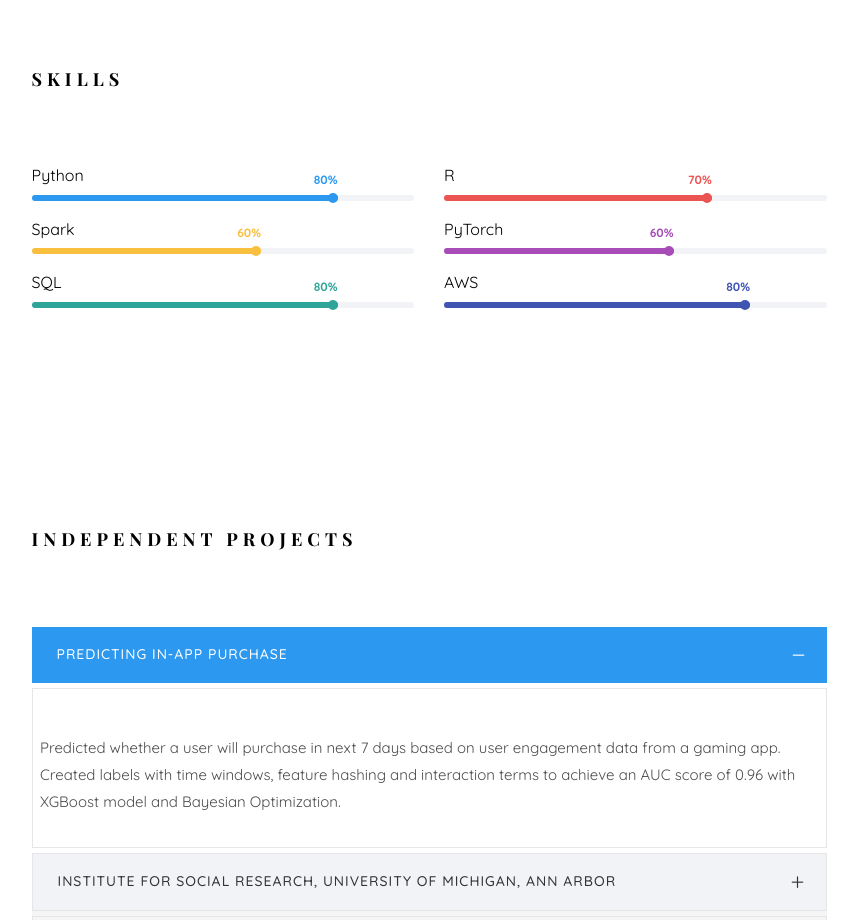
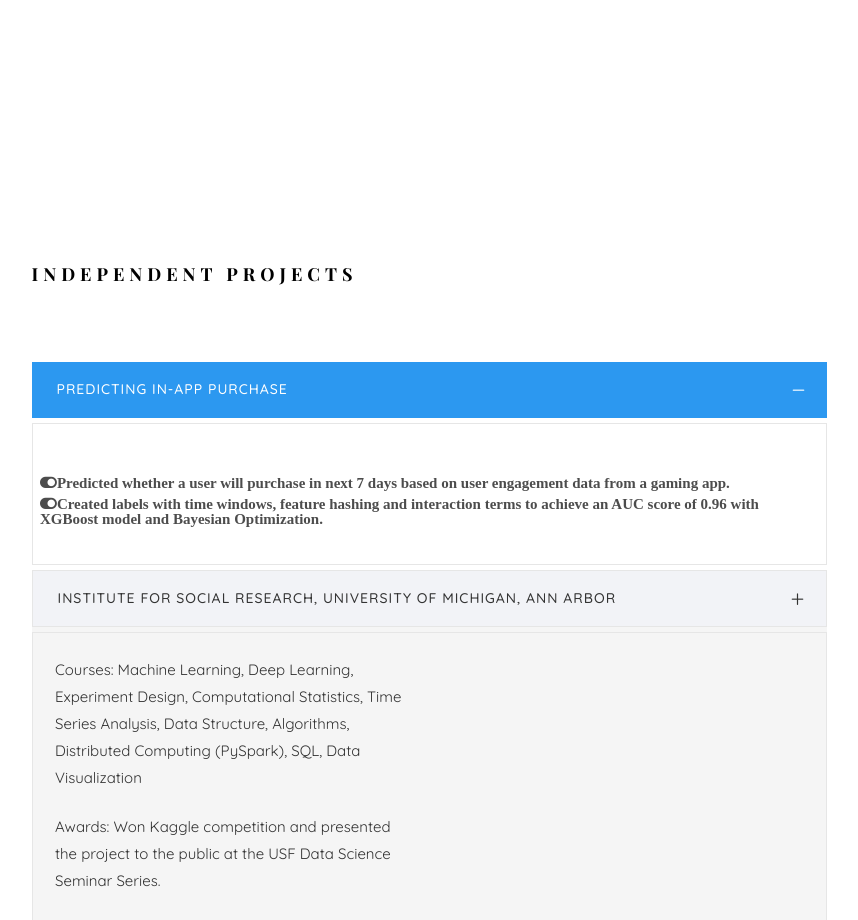
Before and after one commit to jenshou/jenshou.github.io, a plain HTML site: page index.html in a window 1280 px wide. Shown: the part 2045-2965 px from the top of the page, without its empty margins (361-1219 px from the left). Drawn offline with nearby package versions, Linux system fonts and the light colour scheme; files whose address does not match are found by name; a web font is replaced by a local one.

Commit message:
bul pointz

```diff
--- a/index.html
+++ b/index.html
@@ -241,82 +241,83 @@ Copyright &copy;<script>document.write(new Date().getFullYear());</script> All r
 			</section>
 
 			<section class="colorlib-skills" data-section="skills">
-				<div class="colorlib-narrow-content">
-					<div class="row">
-						<div class="col-md-6 col-md-offset-3 col-md-pull-3 animate-box" data-animate-effect="fadeInLeft">
 
-							<h2 class="colorlib-heading animate-box">Skills</h2>
-						</div>
-					</div>
-					<div class="row">
-						<div class="col-md-6 animate-box" data-animate-effect="fadeInLeft">
-							<div class="progress-wrap">
-								<h3>Python</h3>
-								<div class="progress">
-								 	<div class="progress-bar color-1" role="progressbar" aria-valuenow="80"
-								  	aria-valuemin="0" aria-valuemax="100" style="width:80%">
-								    <span>80%</span>
-								  	</div>
-								</div>
-							</div>
-						</div>
-						<div class="col-md-6 animate-box" data-animate-effect="fadeInRight">
-							<div class="progress-wrap">
-								<h3>R</h3>
-								<div class="progress">
-								 	<div class="progress-bar color-2" role="progressbar" aria-valuenow="70"
-								  	aria-valuemin="0" aria-valuemax="100" style="width:70%">
-								    <span>70%</span>
-								  	</div>
-								</div>
-							</div>
-						</div>
-						<div class="col-md-6 animate-box" data-animate-effect="fadeInLeft">
-							<div class="progress-wrap">
-								<h3>Spark</h3>
-								<div class="progress">
-								 	<div class="progress-bar color-3" role="progressbar" aria-valuenow="60"
-								  	aria-valuemin="0" aria-valuemax="100" style="width:60%">
-								    <span>60%</span>
-								  	</div>
-								</div>
-							</div>
-						</div>
-						<div class="col-md-6 animate-box" data-animate-effect="fadeInRight">
-							<div class="progress-wrap">
-								<h3>PyTorch</h3>
-								<div class="progress">
-								 	<div class="progress-bar color-4" role="progressbar" aria-valuenow="60"
-								  	aria-valuemin="0" aria-valuemax="100" style="width:60%">
-								    <span>60%</span>
-								  	</div>
-								</div>
-							</div>
-						</div>
-						<div class="col-md-6 animate-box" data-animate-effect="fadeInLeft">
-							<div class="progress-wrap">
-								<h3>SQL</h3>
-								<div class="progress">
-								 	<div class="progress-bar color-5" role="progressbar" aria-valuenow="80"
-								  	aria-valuemin="0" aria-valuemax="100" style="width:80%">
-								    <span>80%</span>
-								  	</div>
-								</div>
-							</div>
-						</div>
-						<div class="col-md-6 animate-box" data-animate-effect="fadeInRight">
-							<div class="progress-wrap">
-								<h3>AWS</h3>
-								<div class="progress">
-								 	<div class="progress-bar color-6" role="progressbar" aria-valuenow="80"
-								  	aria-valuemin="0" aria-valuemax="100" style="width:80%">
-								    <span>80%</span>
-								  	</div>
-								</div>
-							</div>
-						</div>
-					</div>
-				</div>
+<!--				<div class="colorlib-narrow-content">-->
+<!--					<div class="row">-->
+<!--						<div class="col-md-6 col-md-offset-3 col-md-pull-3 animate-box" data-animate-effect="fadeInLeft">-->
+
+<!--							<h2 class="colorlib-heading animate-box">Skills</h2>-->
+<!--						</div>-->
+<!--					</div>-->
+<!--					<div class="row">-->
+<!--						<div class="col-md-6 animate-box" data-animate-effect="fadeInLeft">-->
+<!--							<div class="progress-wrap">-->
+<!--								<h3>Python</h3>-->
+<!--								<div class="progress">-->
+<!--								 	<div class="progress-bar color-1" role="progressbar" aria-valuenow="80"-->
+<!--								  	aria-valuemin="0" aria-valuemax="100" style="width:80%">-->
+<!--								    <span>80%</span>-->
+<!--								  	</div>-->
+<!--								</div>-->
+<!--							</div>-->
+<!--						</div>-->
+<!--						<div class="col-md-6 animate-box" data-animate-effect="fadeInRight">-->
+<!--							<div class="progress-wrap">-->
+<!--								<h3>R</h3>-->
+<!--								<div class="progress">-->
+<!--								 	<div class="progress-bar color-2" role="progressbar" aria-valuenow="70"-->
+<!--								  	aria-valuemin="0" aria-valuemax="100" style="width:70%">-->
+<!--								    <span>70%</span>-->
+<!--								  	</div>-->
+<!--								</div>-->
+<!--							</div>-->
+<!--						</div>-->
+<!--						<div class="col-md-6 animate-box" data-animate-effect="fadeInLeft">-->
+<!--							<div class="progress-wrap">-->
+<!--								<h3>Spark</h3>-->
+<!--								<div class="progress">-->
+<!--								 	<div class="progress-bar color-3" role="progressbar" aria-valuenow="60"-->
+<!--								  	aria-valuemin="0" aria-valuemax="100" style="width:60%">-->
+<!--								    <span>60%</span>-->
+<!--								  	</div>-->
+<!--								</div>-->
+<!--							</div>-->
+<!--						</div>-->
+<!--						<div class="col-md-6 animate-box" data-animate-effect="fadeInRight">-->
+<!--							<div class="progress-wrap">-->
+<!--								<h3>PyTorch</h3>-->
+<!--								<div class="progress">-->
+<!--								 	<div class="progress-bar color-4" role="progressbar" aria-valuenow="60"-->
+<!--								  	aria-valuemin="0" aria-valuemax="100" style="width:60%">-->
+<!--								    <span>60%</span>-->
+<!--								  	</div>-->
+<!--								</div>-->
+<!--							</div>-->
+<!--						</div>-->
+<!--						<div class="col-md-6 animate-box" data-animate-effect="fadeInLeft">-->
+<!--							<div class="progress-wrap">-->
+<!--								<h3>SQL</h3>-->
+<!--								<div class="progress">-->
+<!--								 	<div class="progress-bar color-5" role="progressbar" aria-valuenow="80"-->
+<!--								  	aria-valuemin="0" aria-valuemax="100" style="width:80%">-->
+<!--								    <span>80%</span>-->
+<!--								  	</div>-->
+<!--								</div>-->
+<!--							</div>-->
+<!--						</div>-->
+<!--						<div class="col-md-6 animate-box" data-animate-effect="fadeInRight">-->
+<!--							<div class="progress-wrap">-->
+<!--								<h3>AWS</h3>-->
+<!--								<div class="progress">-->
+<!--								 	<div class="progress-bar color-6" role="progressbar" aria-valuenow="80"-->
+<!--								  	aria-valuemin="0" aria-valuemax="100" style="width:80%">-->
+<!--								    <span>80%</span>-->
+<!--								  	</div>-->
+<!--								</div>-->
+<!--							</div>-->
+<!--						</div>-->
+<!--					</div>-->
+<!--				</div>-->
 			</section>
 
 			<section class="colorlib-education" data-section="project">
@@ -345,8 +346,8 @@ Copyright &copy;<script>document.write(new Date().getFullYear());</script> All r
 <!--										      		<div class="col-md-6">-->
 														<p></p>
 														        <ul class="list-unstyled ul-check success">
-																  <li>Predicted whether a user will purchase in next 7 days based on user engagement data from a gaming app.</li>
-																  <li>Created labels with time windows, feature hashing and interaction terms to achieve an AUC score of 0.96 with XGBoost model and Bayesian Optimization.</li>
+																  <i class="fas fa-toggle-on">Predicted whether a user will purchase in next 7 days based on user engagement data from a gaming app.</i>
+																  <i class="fas fa-toggle-on">Created labels with time windows, feature hashing and interaction terms to achieve an AUC score of 0.96 with XGBoost model and Bayesian Optimization.</i>
 																</ul>
 <!--													</div>-->
 										      	</div>
@@ -680,7 +681,7 @@ Copyright &copy;<script>document.write(new Date().getFullYear());</script> All r
 									<i class="icon-globe-outline"></i>
 								</div>
 								<div class="colorlib-text">
-									<p><a href="#">siangyu.kong@gmail.com</a></p>
+									<p><a href="mailto:siangyu.kong@gmail.com">siangyu.kong@gmail.com</a></p>
 								</div>
 							</div>
 
@@ -702,30 +703,30 @@ Copyright &copy;<script>document.write(new Date().getFullYear());</script> All r
 								</div>
 							</div>
 						</div>
-						<div class="col-md-7 col-md-push-1">
-							<div class="row">
-								<div class="col-md-10 col-md-offset-1 col-md-pull-1 animate-box" data-animate-effect="fadeInRight">
-									<form action="">
-										<div class="form-group">
-											<input type="text" class="form-control" placeholder="Name">
-										</div>
-										<div class="form-group">
-											<input type="text" class="form-control" placeholder="Email">
-										</div>
-										<div class="form-group">
-											<input type="text" class="form-control" placeholder="Subject">
-										</div>
-										<div class="form-group">
-											<textarea name="" id="message" cols="30" rows="7" class="form-control" placeholder="Message"></textarea>
-										</div>
-										<div class="form-group">
-											<input type="submit" class="btn btn-primary btn-send-message" value="Send Message">
-										</div>
-									</form>
-								</div>
-
-							</div>
-						</div>
+<!--						<div class="col-md-7 col-md-push-1">-->
+<!--							<div class="row">-->
+<!--								<div class="col-md-10 col-md-offset-1 col-md-pull-1 animate-box" data-animate-effect="fadeInRight">-->
+<!--									<form action="">-->
+<!--										<div class="form-group">-->
+<!--											<input type="text" class="form-control" placeholder="Name">-->
+<!--										</div>-->
+<!--										<div class="form-group">-->
+<!--											<input type="text" class="form-control" placeholder="Email">-->
+<!--										</div>-->
+<!--										<div class="form-group">-->
+<!--											<input type="text" class="form-control" placeholder="Subject">-->
+<!--										</div>-->
+<!--										<div class="form-group">-->
+<!--											<textarea name="" id="message" cols="30" rows="7" class="form-control" placeholder="Message"></textarea>-->
+<!--										</div>-->
+<!--										<div class="form-group">-->
+<!--											<input type="submit" class="btn btn-primary btn-send-message" value="Send Message">-->
+<!--										</div>-->
+<!--									</form>-->
+<!--								</div>-->
+<!--								-->
+<!--							</div>-->
+<!--						</div>-->
 					</div>
 				</div>
 			</section>
```
